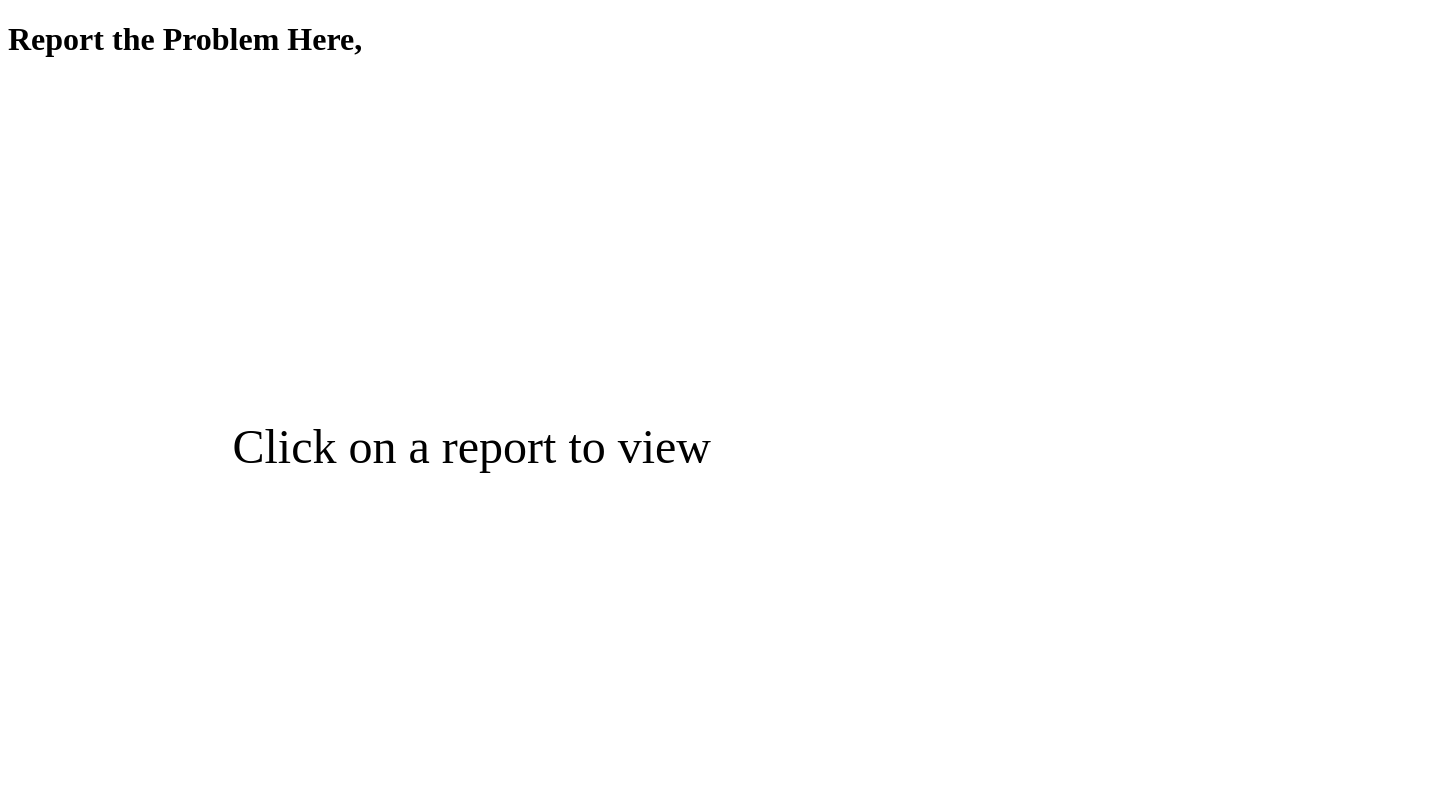
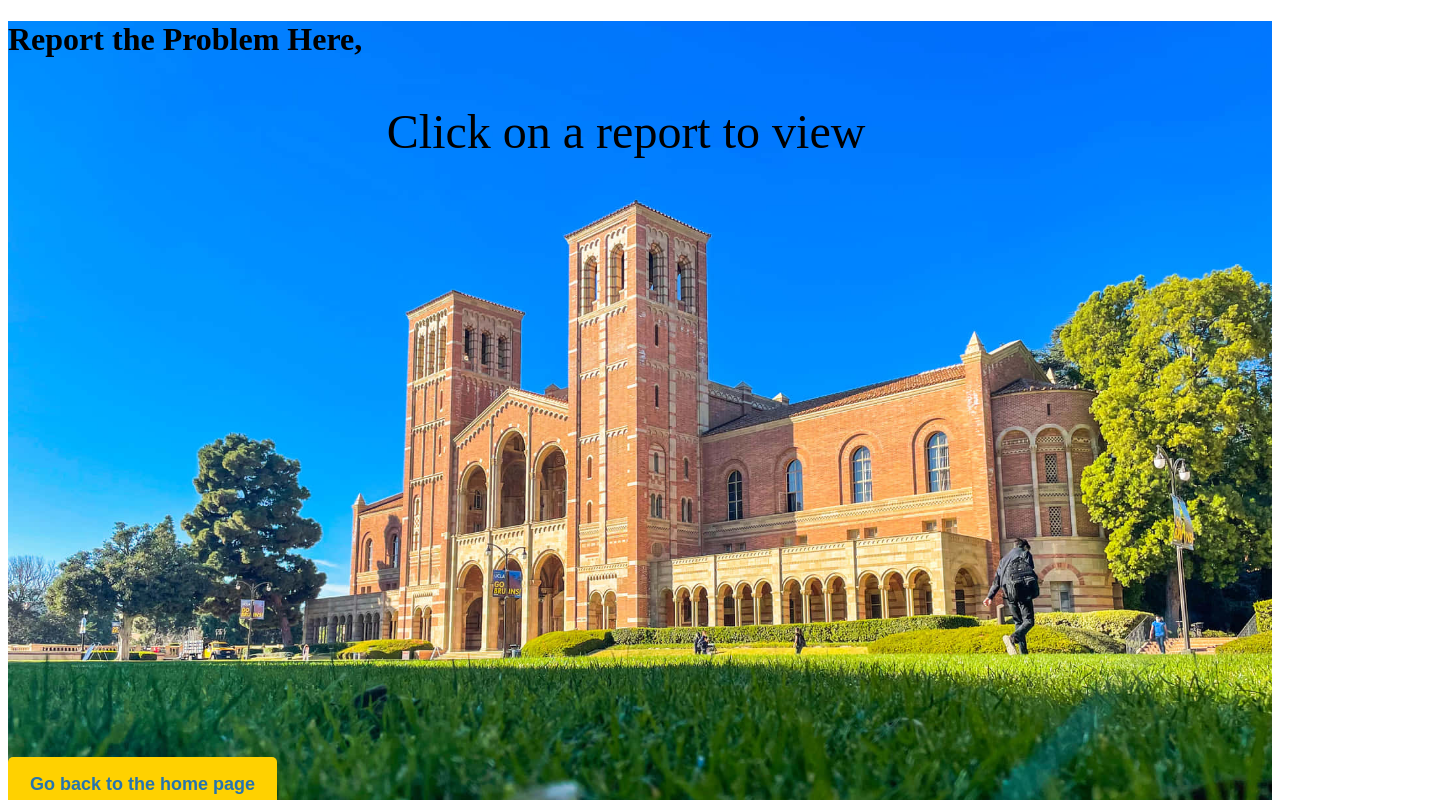
Before and after one commit to jiayini1119/Laundry-Room-Maintenance-Portal, a React (Create React App) app in the folder frontend/: page /home/report in a window 1280 px wide. Shown: the top 800 px of the page, 1436 px wide, since content can reach past the window. Built offline with nearby package versions, Linux system fonts and the light colour scheme; no server answers.

Commit message:
Added background photo; fixed several css styles

```diff
--- /dev/null
+++ b/frontend/src/App.css
@@ -0,0 +1,8 @@
+.App{
+    min-height : 100vh;
+    /* display: flex; */
+    background-image: url('./uclaphoto.jpg');
+    background-size: cover;
+    /* background-position: center; */
+    color: black;
+}
--- a/frontend/src/App.js
+++ b/frontend/src/App.js
@@ -6,6 +6,7 @@ import EditProfilePage from "./components/EditProfilePage"
 import HomeStaff from "./components/HomeStaff"
 import {BrowserRouter as Router, Routes, Route} from "react-router-dom";
 import React, {useState} from 'react';
+import './App.css';
 
 function App(){
   return (
--- a/frontend/src/components/GoBack.js
+++ b/frontend/src/components/GoBack.js
@@ -12,7 +12,7 @@ const GoBack = () => {
   }
 
   return(
-    <button className='reportButton' onClick = {handleClick}> Go back to the home page </button>
+    <button className='navButton' onClick = {handleClick}> Go back to the home page </button>
   )
 }
 export default GoBack;
--- a/frontend/src/components/Home.js
+++ b/frontend/src/components/Home.js
@@ -20,24 +20,22 @@ const Home = () => {
   const [bgColor, setBgColor] = useState("#fff");
 
   return (
-    <div className="homeheader">
+    <div style={{ display: '100%' }}>
       <h1 className="hometitle">
       Laundry Reporter <Clock /><Dropdown setBgColor={setBgColor} />
-      <AccessReportPage />
+      <AccessReportPage style={{ marginTop: 50 }} />
         <div className="navButtonContainer">
           <EditProfile />
           <Logout />
         </div>
       </h1>
       <hr />
-      <div style={{ backgroundColor: bgColor }}>
-      <Typography fontSize={24} color='textPrimary' fontFamily='Roboto' style={{ display: 'inline-block' }}>
+      <Typography fontSize={24} color={bgColor} fontFamily='Roboto' style={{ display: 'inline-block', marginLeft: '28%' }}>
         Welcome to laundry in {location.state.dorm}, poor Bruin {location.state.id} :p
       </Typography>
       <WasherTable />
       <hr />
       <img src={uclaLogo} alt='UCLA Logo' style={{ position: 'absolute', right: 10, height: '50px', marginBottom: '10px', marginRight: '30px' }}/>
-    </div>
   </div>)
 };
 
--- a/frontend/src/components/HomeStaff.js
+++ b/frontend/src/components/HomeStaff.js
@@ -19,7 +19,7 @@ const HomeStaff = () => {
   const [bgColor, setBgColor] = useState("#fff");
 
   return (
-    <div className="homeheader">
+    <div className="homeheader" style={{ display: '100%' }}>
       <h1 className="hometitle">
         Laundry Reporter <Clock />
         {/* <Dropdown setBgColor={setBgColor} /> */}
--- a/frontend/src/components/Report.js
+++ b/frontend/src/components/Report.js
@@ -16,7 +16,6 @@ const Report = () => {
       <h1 className="reporttitle">
         {"Students' Report Messages"}, {id}
       </h1>
-      <GoBack />
       <Box
         sx={{
           width: '100%',
@@ -30,6 +29,11 @@ const Report = () => {
         <MyChats/>
         <ChatBox/>
       </Box>
+
+      <br />
+      <br />
+      <br />
+      <GoBack />
     </div>
   );
   else{
@@ -42,10 +46,8 @@ const Report = () => {
           sx={{
             width: '100%',
             height: '91.5vh',
-            display: 'flex',
-            justifyContent: 'space-between',
-            flexDirection: 'row',
-            padding: '10px',
+            // display: 'flex',
+            marginLeft: '13%'
           }}
         >
           <ChatBox/>
```
Also changed, not shown: frontend/src/uclaphoto.jpg (added).
